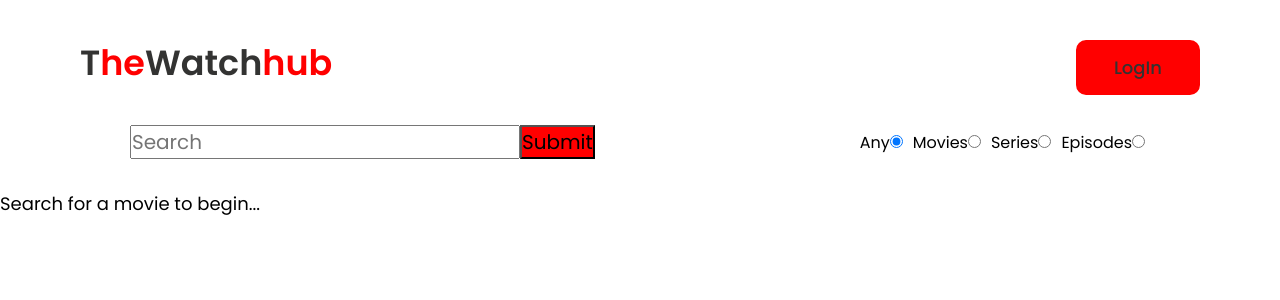
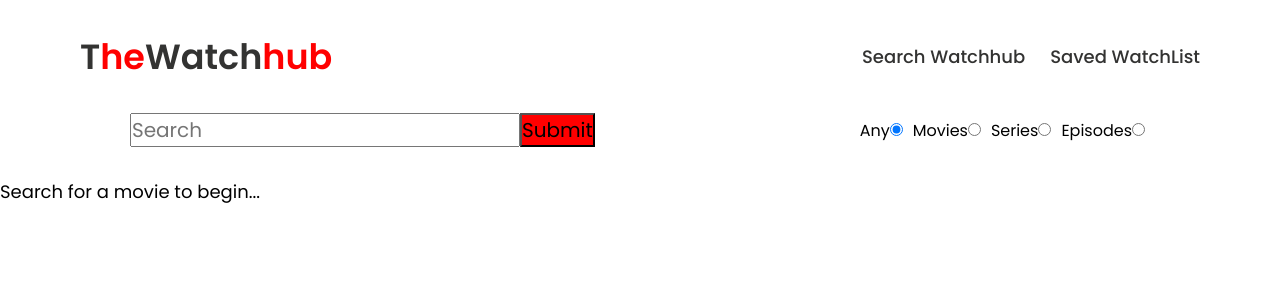
Before and after one commit to rajnidua/the-watch-hub, a React (Create React App) app in the folder client/: page / in a window 1280 px wide. Shown: the top 300 px of the page. Built offline with nearby package versions, Linux system fonts and the light colour scheme.

Commit message:
getting data for the save movie and connected the save movie page to the original page

```diff
--- a/client/src/components/Navbar.js
+++ b/client/src/components/Navbar.js
@@ -25,19 +25,18 @@ const NavBar = () => {
           </Link>
         </div>
         <ul className={click ? "menu active" : "menu"}>
-          {/* {Auth.loggedIn()  ? (
-            <>
-              <li>
-                <Link to="/CoachProfile" className="menu-btn">
-                  Saved Watchlist
-                </Link>
-              </li>
-            </>
-          ) : (
-            <></>
-          )} */}
+          <li>
+            <Link to="/" className="menu-btn">
+              Search Watchhub
+            </Link>
+          </li>
+          <li>
+            <Link to="/saved" className="menu-btn">
+              Saved WatchList
+            </Link>
+          </li>
 
-          {Auth.loggedIn() ? (
+          {/*  {Auth.loggedIn() ? (
             <>
               <li>
                 <Link to="/" className="menu-btn">
@@ -71,7 +70,7 @@ const NavBar = () => {
                 </Link>
               </li>
             </>
-          )}
+          )} */}
         </ul>
 
         <div className="menu-btn" onClick={handleClick}>
--- /dev/null
+++ b/client/src/components/SavedList.js
@@ -0,0 +1,7 @@
+import React from "react";
+
+const SavedList = () => {
+  return <div>I am in the saved Watchlist</div>;
+};
+
+export default SavedList;
--- a/client/src/components/ShowList.js
+++ b/client/src/components/ShowList.js
@@ -2,14 +2,35 @@ import React, { useState } from "react";
 import "../styles/showList.css";
 
 import { singleMovie } from "../utils/API";
+import { useMutation } from "@apollo/client";
+import { SAVE_WATCHLIST } from "../utils/mutations";
 
 const ShowList = (props) => {
   const [loading, setLoading] = useState(true);
   const [singleMovieData, setSingleMovieData] = useState([]);
   console.log("list from search bar&&&&&&&& ", props);
 
+  const [saveState, setSaveState] = useState({
+    imdbID: "",
+    title: "",
+    poster: "",
+    resultType: "",
+    releasedYear: "",
+    plotType: "",
+  });
+
+  const [saveWatchList, { error, data }] = useMutation(SAVE_WATCHLIST);
+
   const handleSave = (id) => {
     console.log("SAVE ####" + id);
+    setSaveState({
+      imdbID: singleMovieData.imdbID,
+      title: singleMovieData.Title,
+      poster: singleMovieData.Poster,
+      resultType: singleMovieData.Actors,
+      releasedYear: singleMovieData.Year,
+      plotType: singleMovieData.Plot,
+    });
   };
 
   const handleClick = async (id) => {
@@ -24,6 +45,7 @@ const ShowList = (props) => {
       console.log(items);
       setSingleMovieData(items);
       console.log(singleMovieData);
+
       /*  const bookData = items.map((book) => ({
         bookId: book.id,
         authors: book.volumeInfo.authors || ["No author to display"],
@@ -40,6 +62,8 @@ const ShowList = (props) => {
       console.log(err);
     }
   };
+
+  console.log("###########", saveState);
 
   return (
     <div classNAme="display-main">
--- a/client/src/pages/SavedWatchList.js
+++ b/client/src/pages/SavedWatchList.js
@@ -1,7 +1,8 @@
 import React from "react";
+import SavedList from "../components/SavedList";
 
 const SavedWatchList = () => {
-  return <div>I am in saved Watch list</div>;
+  return <SavedList className="saved-watch" />;
 };
 
 export default SavedWatchList;
--- a/client/src/utils/mutations.js
+++ b/client/src/utils/mutations.js
@@ -27,7 +27,7 @@ export const ADD_USER = gql`
 
 export const SAVE_WATCHLIST = gql`
   mutation saveWatchList($myWatchList: SavedWatchListInput!) {
-    saveWatchList($myWatchList: myWatchList) {
+    saveWatchList(myWatchList: $myWatchList) {
       username
       savedWatchList {
         _id
```
Lines whose indentation alone changed are shown as unchanged.
